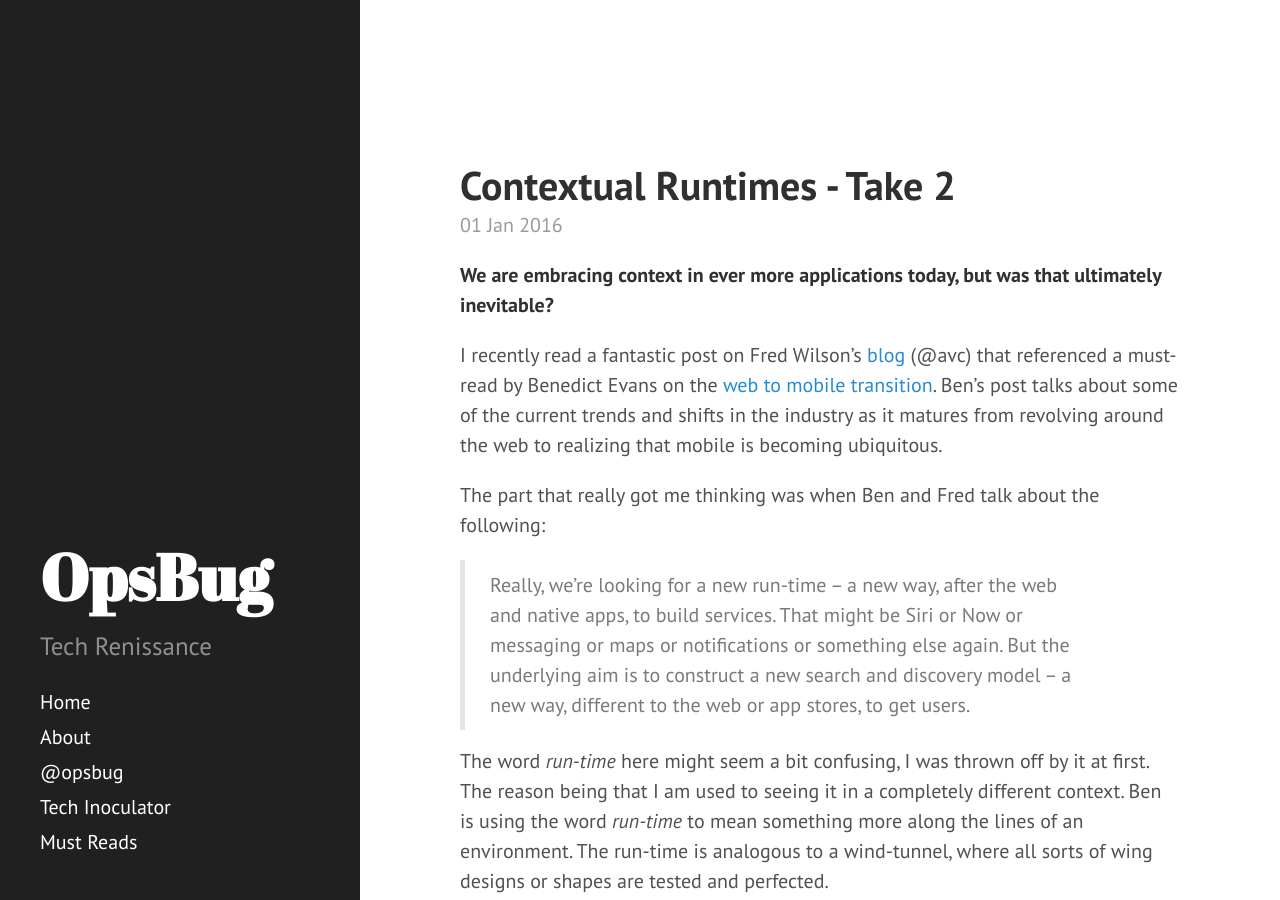
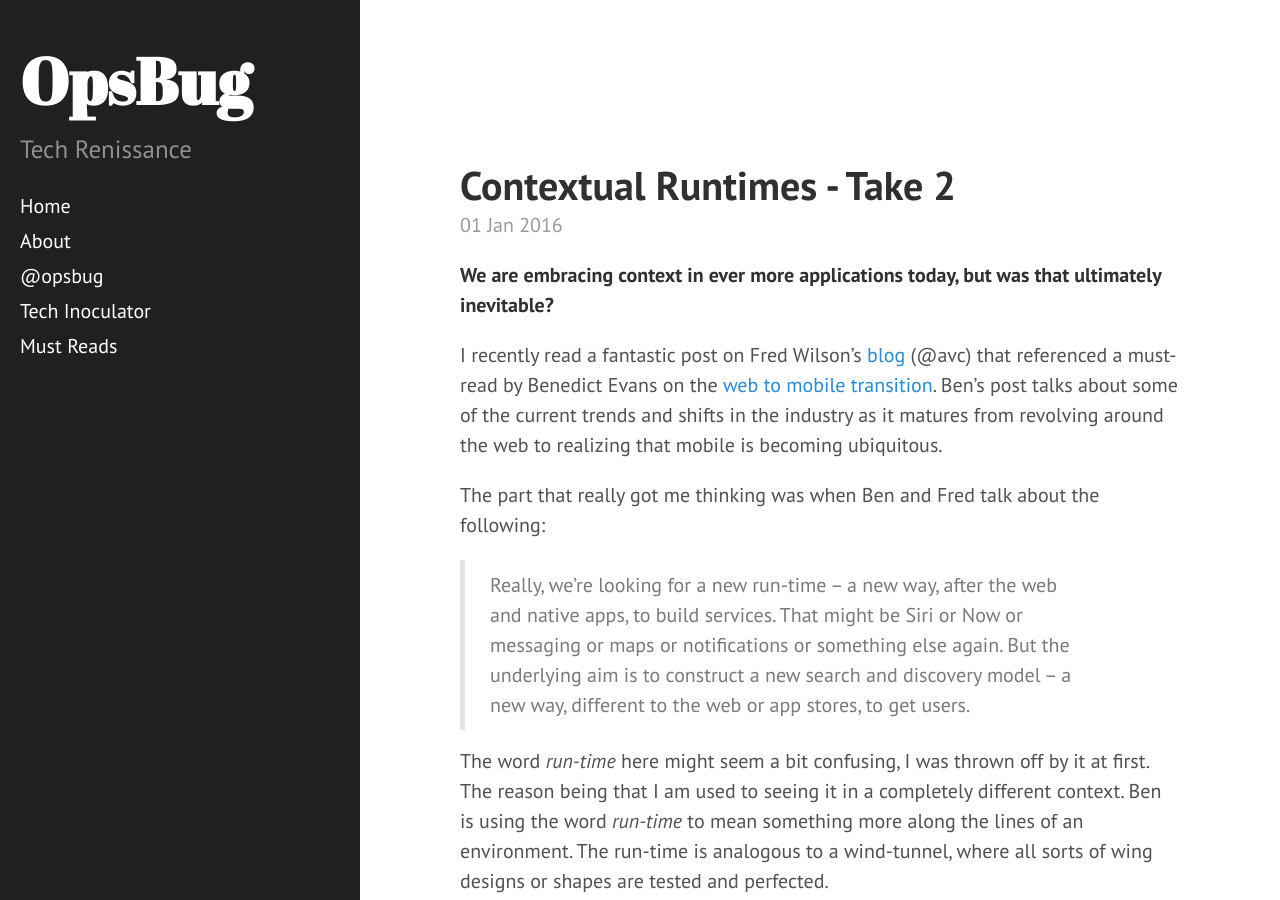
Before and after one commit to claraleung/claraleung.github.io, a Jekyll site: the page built from index.html, in a window 1280 px wide and 900 px high. Built offline with Jekyll 4.4.1, drawn with Linux system fonts in a browser that asks for light colours; nearby versions of some CDN libraries; Markdown is read by kramdown in place of the engine named in the settings; the list of posts is cut into pages by our own code; grey boxes are pictures that could not be loaded.

Commit message:
Initial commit

```diff
--- a/_includes/sidebar.html
+++ b/_includes/sidebar.html
@@ -1,7 +1,6 @@
 <i class="fa fa-paper-plane-o fa-4x"></i>
 
 <div class="sidebar">
-  <div class="container sidebar-sticky">
     <div class="sidebar-about">
 
       <h1>
@@ -22,5 +21,4 @@
 
     </nav>
 
-  </div>
 </div>
```
